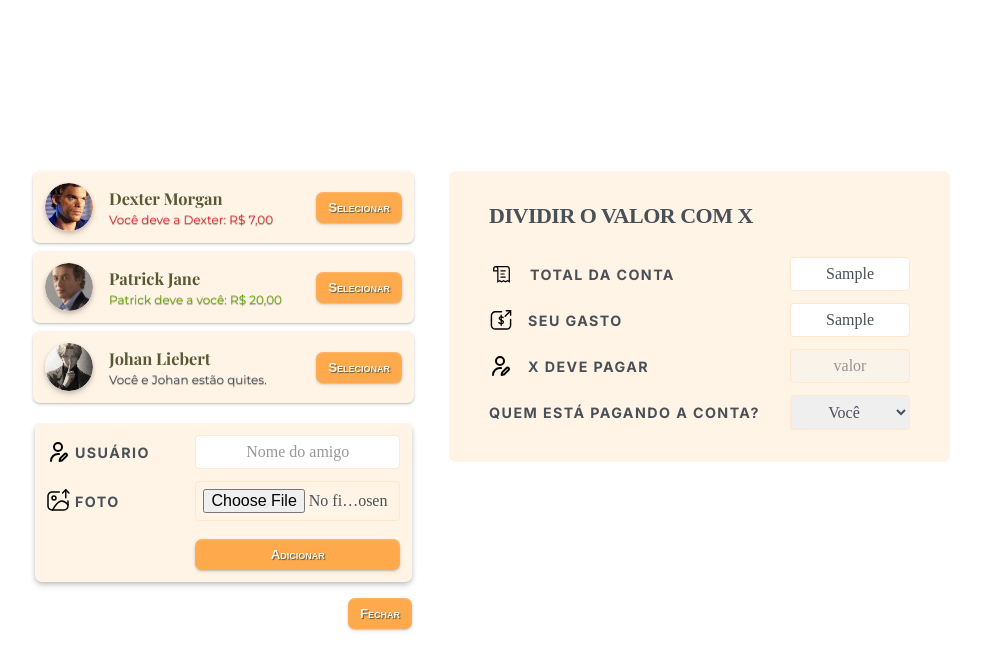
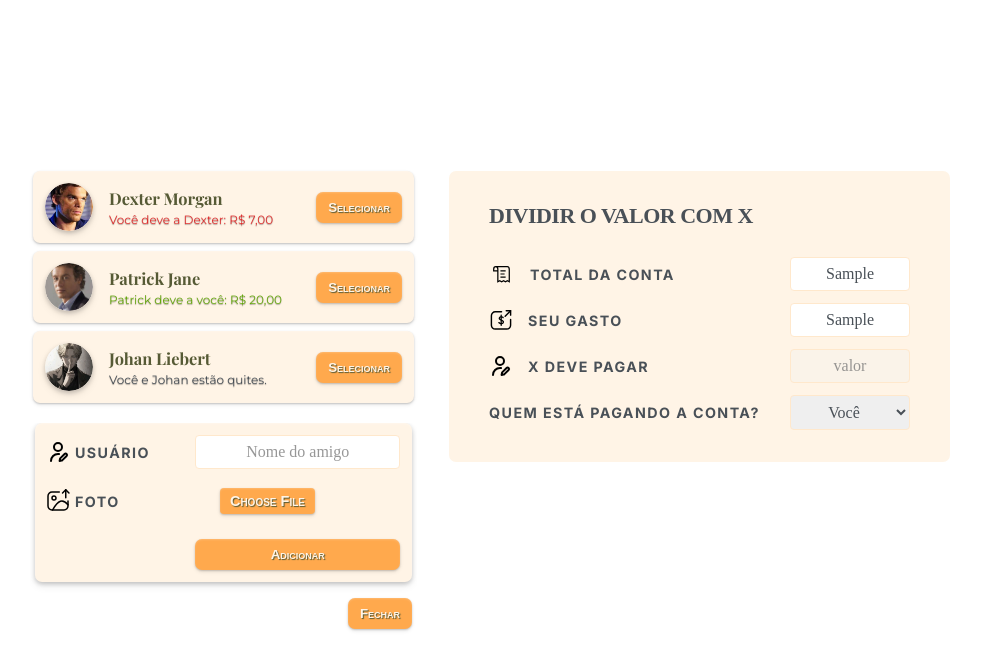
Before and after one commit to call-meRafael/eat-and-split-app, a React (Vite) app: page / in a window 1280 px wide. Both pictures are taken after typing "Sample", "Sample" into the empty fields and a click on the button "Adicionar amigo". Shown: the top 670 px of the page, without its empty margins (150-1131 px from the left). Built offline with nearby package versions, Linux system fonts and the light colour scheme; a web font is replaced by a local one.

Commit message:
feat(formAddFriend): add  dynamic insert of new friends to the original list

```diff
--- a/src/App.jsx
+++ b/src/App.jsx
@@ -4,12 +4,19 @@ import { FriendsList } from "./components/friendsList";
 import { FormAddFriend } from "./components/formAddFriend";
 import { Button } from "./components/buttonAddFriend";
 import { FormSplitBill } from "./components/formSplitBill";
+import { initialFriends } from "./data";
+
 
 export default function App() {
+  const [friends, setFriends] = useState([...initialFriends]);
+
+  const handleAddFriends = (newFriend) => {
+    setFriends((currentFriends) => [...currentFriends, newFriend]);
+  }
   const [isOpen, setOpen] = useState(false);
 
   const handleClick = () => {
-    setOpen(!isOpen);
+    setOpen((o) => !o);
   };
 
   const formatBalance = (balance) => {
@@ -24,7 +31,7 @@ export default function App() {
   return (
     <div className="app">
       <motion.aside className="sidebar">
-        <FriendsList formatBalance={formatBalance} />
+        <FriendsList friends={friends} formatBalance={formatBalance} />
 
         {/* {isOpen && <FormAddFriend />} */}
         {/* 2. Envolva a renderização condicional com AnimatePresence */}
@@ -39,7 +46,7 @@ export default function App() {
               transition={{ type: "spring", duration: 0.5, bounce: 0.2 }}
               style={{ overflow: "hidden", paddingInline: "0.5rem" }} // Evita bugs visuais enquanto estica/colapsa
             >
-              <FormAddFriend />
+              <FormAddFriend onAddFriend={handleAddFriends} />
             </motion.div>
           )}
         </AnimatePresence>
--- a/src/components/buttonAddFriend.jsx
+++ b/src/components/buttonAddFriend.jsx
@@ -1,6 +1,6 @@
-export const Button = ({ children, onClick, className }) => {
+export const Button = ({ children, onClick, className, type = "button", ...props }) => {
   return (
-    <button className={`button ${className || ""}`} onClick={onClick}>
+    <button type={type} className={`button ${className || ""}`} onClick={onClick} {...props}>
       {children}
     </button>
   );
--- a/src/components/formAddFriend.jsx
+++ b/src/components/formAddFriend.jsx
@@ -4,7 +4,7 @@ import { UserName } from "./user";
 import { useState } from "react";
 // import { img } from "framer-motion/client";
 
-export const FormAddFriend = () => {
+export const FormAddFriend = ({ onAddFriend }) => {
   const [name, setName] = useState("");
   const [image, setImage] = useState(null);
 
@@ -14,14 +14,32 @@ export const FormAddFriend = () => {
     if (file) {
       setImage(file);
     }
-  }
+  };
 
   const handleSubmit = (e) => {
     e.preventDefault();
+
+     if (!name.trim()) return;
+
+      const imageUrl = image
+        ? URL.createObjectURL(image)
+        : "avatar-padrao.webp";
+
+    const newFriend = {
+      id: crypto.randomUUID(),
+      name: name,
+      lastName: "",
+      image: imageUrl,
+      balance: 0,
+    };
+
+    onAddFriend(newFriend);
+    setName("");
+    setImage(null);
   };
 
   return (
-    <form className="form-add-friend">
+    <form className="form-add-friend" onSubmit={handleSubmit}>
       <label htmlFor="friend-name" id="friend-name">
         <UserName />
         Usuário
@@ -34,7 +52,7 @@ export const FormAddFriend = () => {
         id="iFriend-name"
         placeholder="Nome do amigo"
       />
-      <label htmlFor="friend-image" id="friend-image">
+      <label htmlFor="iImage-url" id="friend-image">
         <UserAvatar /> Foto{" "}
       </label>
       <input
@@ -45,14 +63,9 @@ export const FormAddFriend = () => {
         accept="image/*"
       />
 
-      {image && (
-        <img
-          src={URL.createObjectURL(image)}
-          alt={name}
-        />
-      )}
+      {image && <img src={URL.createObjectURL(image)} alt={name} />}
 
-      <Button onClick={handleSubmit}>Adicionar</Button>
+      <Button type="submit">Adicionar</Button>
     </form>
   );
 };
--- a/src/components/friendsList.jsx
+++ b/src/components/friendsList.jsx
@@ -1,8 +1,8 @@
-import { initialFriends } from "../data";
+
 import { Friend } from "./friend";
 
-export const FriendsList = ({ formatBalance }) => {
-    const friends = initialFriends;
+
+export const FriendsList = ({ friends, formatBalance }) => {
     return (
         <ul>
             {friends.map((friend) => (
--- a/src/index.css
+++ b/src/index.css
@@ -285,6 +285,33 @@ input::placeholder {
   opacity: .75;
 }
 
+input[type="file"] {
+  color: transparent;
+  border: none;
+  cursor: pointer;
+}
+
+input[type="file"]::file-selector-button {
+  background-color: var(--color-medium);
+  color: hsl(var(--color-lightest) / 1);
+  text-shadow: 1px 1px 1px hsl(var(--darkgreen) / 1);
+  padding-block: .5rem;
+  padding-inline: 1rem;
+  border-radius: var(--radius-sm);
+  border: none;
+  box-shadow: var(--shadow-s);
+  font-variant: small-caps;
+  font-size: 1.45rem;
+  font-weight: 600;
+  margin-left: 5rem;
+  cursor: pointer;
+  /* filter: drop-shadow(1px 1px 1px hsl(var(--black) / .45)); */
+
+  @media (min-width: 48rem) {
+    margin-left: 1.75rem;
+  }
+}
+
 form .button {
   margin-top: 0.6rem;
   grid-column: 1 / -1; /* botão ocupa a largura toda no mobile */
```
